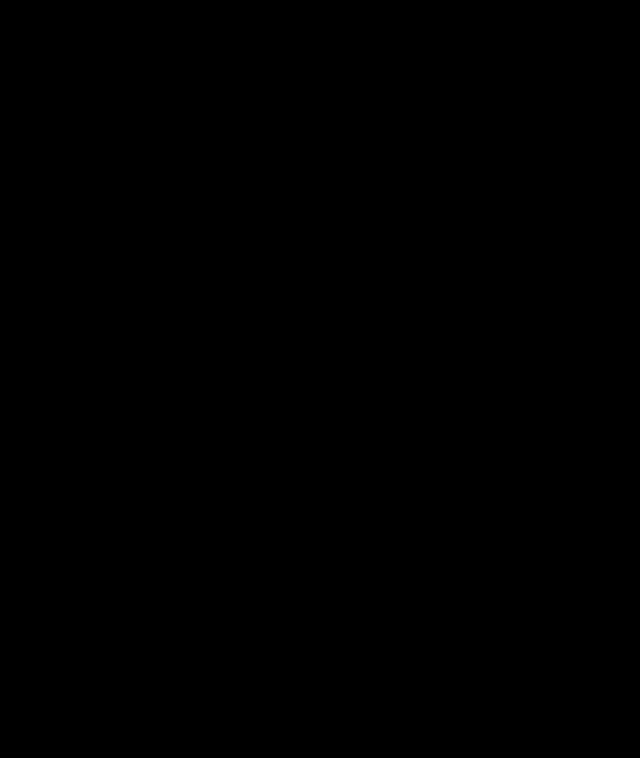
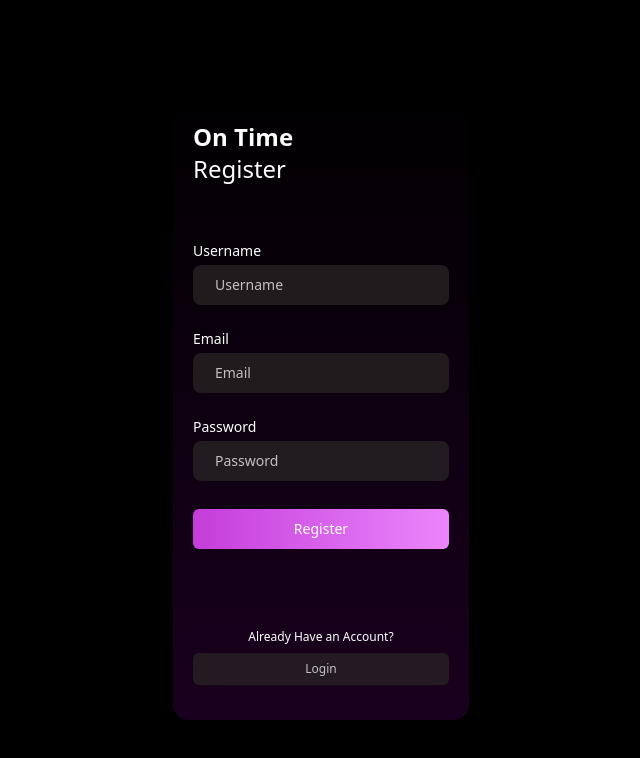
Before and after one commit to farhanakbar8/ontime, a Next.js app in the folder frontend/: page /login/register in a window 1280 px wide. Before the commit this address had no page. Shown: the top 758 px of the page, without its empty margins (319-959 px from the left). Built offline with nearby package versions, Linux system fonts and the light colour scheme.

Commit message:
create login and register pages

```diff
--- a/frontend/pages/index.jsx
+++ b/frontend/pages/index.jsx
@@ -7,7 +7,12 @@
     <CanvasLanding>
       <div className="w-full h-96 -mt-10 bg-gradient-to-br from-grad1 to-grad2 rounded-2xl opacity-60 skew-y-12"></div>
       <div className="absolute top-5">
-        <Image src="/images/Saly-22.png" width="341" height="341" />
+        <Image
+          src="/images/Saly-22.png"
+          width="341"
+          height="341"
+          alt="Main Illustration"
+        />
       </div>
       <div className="text-white text-2xl pt-2 pl-5">
         <h1 className="font-black">On Time</h1>
@@ -22,8 +27,13 @@
         <h3 className="text-white text-sm">Get Started</h3>
       </div>
       <div className="flex justify-center mt-5">
-        <button className="h-8 w-36 bg-gradient-to-r from-grad4 to-grad1 rounded-full text-white hover:opacity-80 transition duration-300 flex justify-center items-center">
-          <Image src="/images/logo/google.png" width="68" height="22.9" />
+        <button className="h-8 w-36 bg-gradient-to-r from-grad4 to-grad1 rounded-md text-white hover:opacity-80 transition duration-300 flex justify-center items-center">
+          <Image
+            src="/images/logo/google.png"
+            width="68"
+            height="22.9"
+            alt="Google Button"
+          />
         </button>
       </div>
     </CanvasLanding>
--- /dev/null
+++ b/frontend/pages/login/index.jsx
@@ -0,0 +1,49 @@
+import Image from "next/image";
+import React from "react";
+import CanvasLanding from "../../components/canvasLanding";
+
+function Login() {
+  return (
+    <CanvasLanding>
+      <div className="text-white text-2xl mt-10 pl-5">
+        <h1 className="font-black">On Time</h1>
+        <h2>Login</h2>
+      </div>
+      <form className="text-white mx-5 mt-14 flex flex-col gap-1">
+        <label className="font-light text-sm">Username</label>
+        <input
+          className="border-2 border-transparent bg-stone-800 opacity-75 h-10 px-5 pr-16 rounded-lg text-sm focus:outline-none placeholder-white w-full"
+          type="text"
+          name="search"
+          placeholder="Username"
+        />
+        <label className="font-light mt-5 text-sm">Password</label>
+        <input
+          className="border-2 border-transparent bg-stone-800 opacity-75 h-10 px-5 pr-16 rounded-lg text-sm focus:outline-none placeholder-white w-full"
+          type="password"
+          name="search"
+          placeholder="Password"
+        />
+        <button className="h-10 w-full mt-6 text-sm bg-gradient-to-r from-grad4 to-grad1 rounded-md text-white hover:opacity-80 transition duration-300 flex justify-center items-center">
+          Login
+        </button>
+      </form>
+      <div className="text-center text-xs text-white font-light mx-5 mt-28">
+        <h3>Don&#32;t have account?</h3>
+        <button className="h-8 w-full mt-4 text-xs bg-stone-800 opacity-75 rounded-md text-white hover:opacity-80 transition duration-300 flex justify-center items-center">
+          <Image
+            src="/images/logo/google.png"
+            width="45"
+            height="15"
+            alt="Google Button"
+          />
+        </button>
+        <button className="h-8 w-full mt-2 text-xs bg-stone-800 opacity-75 rounded-md text-white hover:opacity-80 transition duration-300 flex justify-center items-center">
+          Login
+        </button>
+      </div>
+    </CanvasLanding>
+  );
+}
+
+export default Login;
--- /dev/null
+++ b/frontend/pages/login/register.jsx
@@ -0,0 +1,47 @@
+import React from "react";
+import CanvasLanding from "../../components/canvasLanding";
+
+function Register() {
+  return (
+    <CanvasLanding>
+      <div className="text-white text-2xl mt-10 pl-5">
+        <h1 className="font-black">On Time</h1>
+        <h2>Register</h2>
+      </div>
+      <form className="text-white mx-5 mt-14 flex flex-col gap-1">
+        <label className="font-light text-sm">Username</label>
+        <input
+          className="border-2 border-transparent bg-stone-800 opacity-75 h-10 px-5 pr-16 rounded-lg text-sm focus:outline-none placeholder-white w-full"
+          type="text"
+          name="search"
+          placeholder="Username"
+        />
+        <label className="font-light mt-5 text-sm">Email</label>
+        <input
+          className="border-2 border-transparent bg-stone-800 opacity-75 h-10 px-5 pr-16 rounded-lg text-sm focus:outline-none placeholder-white w-full"
+          type="email"
+          name="search"
+          placeholder="Email"
+        />
+        <label className="font-light mt-5 text-sm">Password</label>
+        <input
+          className="border-2 border-transparent bg-stone-800 opacity-75 h-10 px-5 pr-16 rounded-lg text-sm focus:outline-none placeholder-white w-full"
+          type="password"
+          name="search"
+          placeholder="Password"
+        />
+        <button className="h-10 w-full mt-6 text-sm bg-gradient-to-r from-grad4 to-grad1 rounded-md text-white hover:opacity-80 transition duration-300 flex justify-center items-center">
+          Register
+        </button>
+      </form>
+      <div className="text-center text-xs text-white font-light mx-5 mt-20">
+        <h3>Already Have an Account?</h3>
+        <button className="h-8 w-full mt-2 text-xs bg-stone-800 opacity-75 rounded-md text-white hover:opacity-80 transition duration-300 flex justify-center items-center">
+          Login
+        </button>
+      </div>
+    </CanvasLanding>
+  );
+}
+
+export default Register;
--- a/frontend/pages/search.jsx
+++ b/frontend/pages/search.jsx
@@ -11,7 +11,7 @@
         <div className="pt-2 relative mx-auto text-gray-600">
           <input
             className="border-2 border-transparent bg-stone-800 opacity-75 h-10 px-5 pr-16 rounded-lg text-sm focus:outline-none placeholder-white w-full"
-            type="search"
+            type="text"
             name="search"
             placeholder="Search something..."
           />
```
